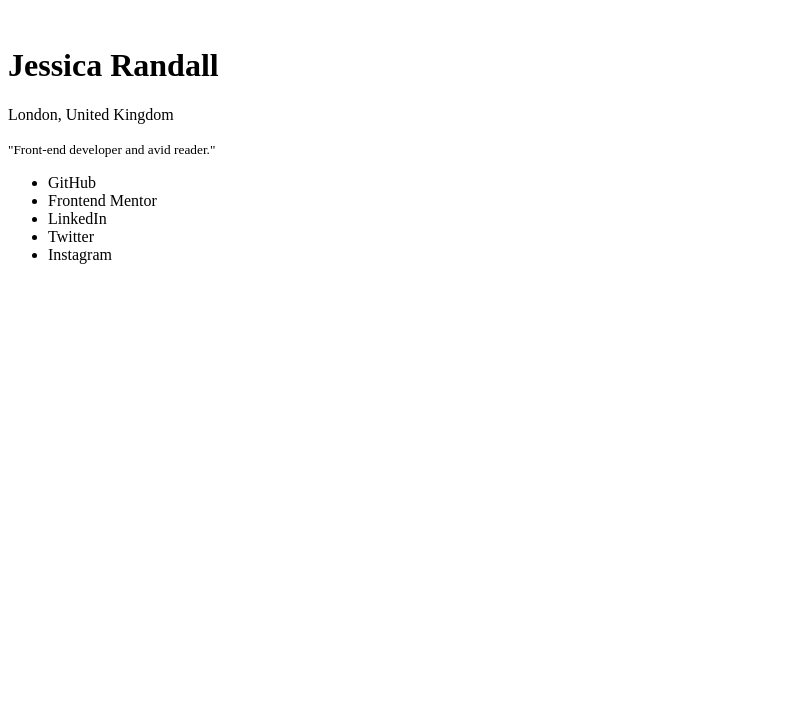
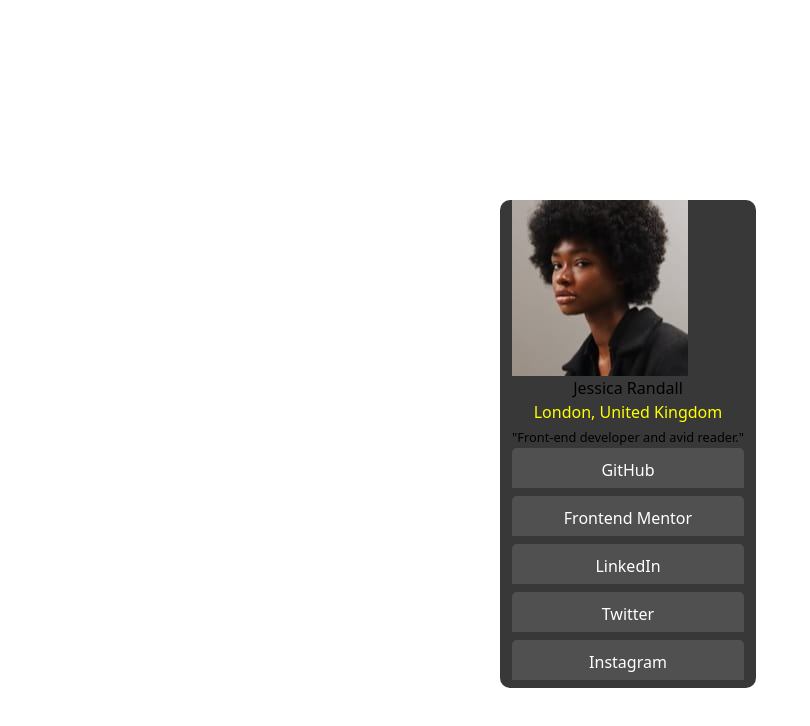
Before and after one commit to AmeeraBegam22/socialmedia-links, a website: page index.html in a window 1280 px wide. Shown: the whole page, without its empty margins (0-810 px from the left). Drawn offline with Linux system fonts and the light colour scheme; files whose address does not match are found by name.

Commit message:
CSS Added

```diff
--- a/index.html
+++ b/index.html
@@ -5,23 +5,24 @@
   <meta name="viewport" content="width=device-width, initial-scale=1.0"> <!-- displays site properly based on user's device -->
 
   <link rel="icon" type="image/png" sizes="32x32" href="./assets/images/favicon-32x32.png">
+  <link href="./output.css" rel="stylesheet">
+  <link href="style.css" rel="stylesheet">
 
   <title>Frontend Mentor | Social links profile</title>
 
   <!-- Feel free to remove these styles or customise in your own stylesheet 👍 -->
-  <style>
-    .attribution { font-size: 11px; text-align: center; }
-    .attribution a { color: hsl(228, 45%, 44%); }
-  </style>
+
 </head>
 <body>
+  <div class="parent">
+    <div class = 'child'>
       <div>
-    <div>
-      <img src=""/>
+        <img src="C:\Users\mohdn\Desktop\social-links-profile-main\assets\images\avatar-jessica.jpeg" alt="avatar-jessica"/>
       </div>
       <h1>Jessica Randall </h1>
-    <p> London, United Kingdom</p>
+      <p class = 'place'> London, United Kingdom</p>
       <small> "Front-end developer and avid reader."</small>
+      <div class = "list">
         <ul>
           <li>GitHub</li>
           <li>Frontend Mentor</li>
@@ -30,6 +31,9 @@
           <li>Instagram</li>
         </ul>
       </div>
+    </div>
+  </div>
+
 
 </body>
 </html>
--- a/package.json
+++ b/package.json
@@ -1,5 +1,5 @@
 {
-  "dependencies": {
+  "devDependencies": {
     "tailwindcss": "^3.4.1"
   }
 }
--- /dev/null
+++ b/src/input.css
@@ -0,0 +1,3 @@
+@tailwind base;
+@tailwind components;
+@tailwind utilities;
--- /dev/null
+++ b/style.css
@@ -0,0 +1,40 @@
+.list ul li{
+    list-style-type: none;
+    padding-top: 10px;
+    border-radius: 5px;
+}
+li{
+   background-color: #505050;
+
+   border-bottom: #383838 solid 8px;
+   color: white;
+
+}
+ul li {
+    text-align: center;
+    padding-bottom: 6px;
+    cursor: pointer;
+    width: 100%;
+
+}
+ li:hover{
+    background-color: yellowgreen;
+}
+.parent {
+
+  display: flex;
+  justify-content: center;
+
+  background-color: #383838;
+  margin-top: 200px;
+  height: 100%;
+  width: 20%;
+  margin-left: 500px;
+  border-radius: 10px;;
+}
+p{
+    color: yellow
+}
+.child{
+    text-align: center;
+}
--- /dev/null
+++ b/tailwind.config.js
@@ -0,0 +1,8 @@
+/** @type {import('tailwindcss').Config} */
+module.exports = {
+  content: ['./index.html'],
+  theme: {
+    extend: {},
+  },
+  plugins: [],
+}
```
Also changed, not shown: src/output.css (added), 1 other file. Lines whose indentation alone changed are shown as unchanged.
